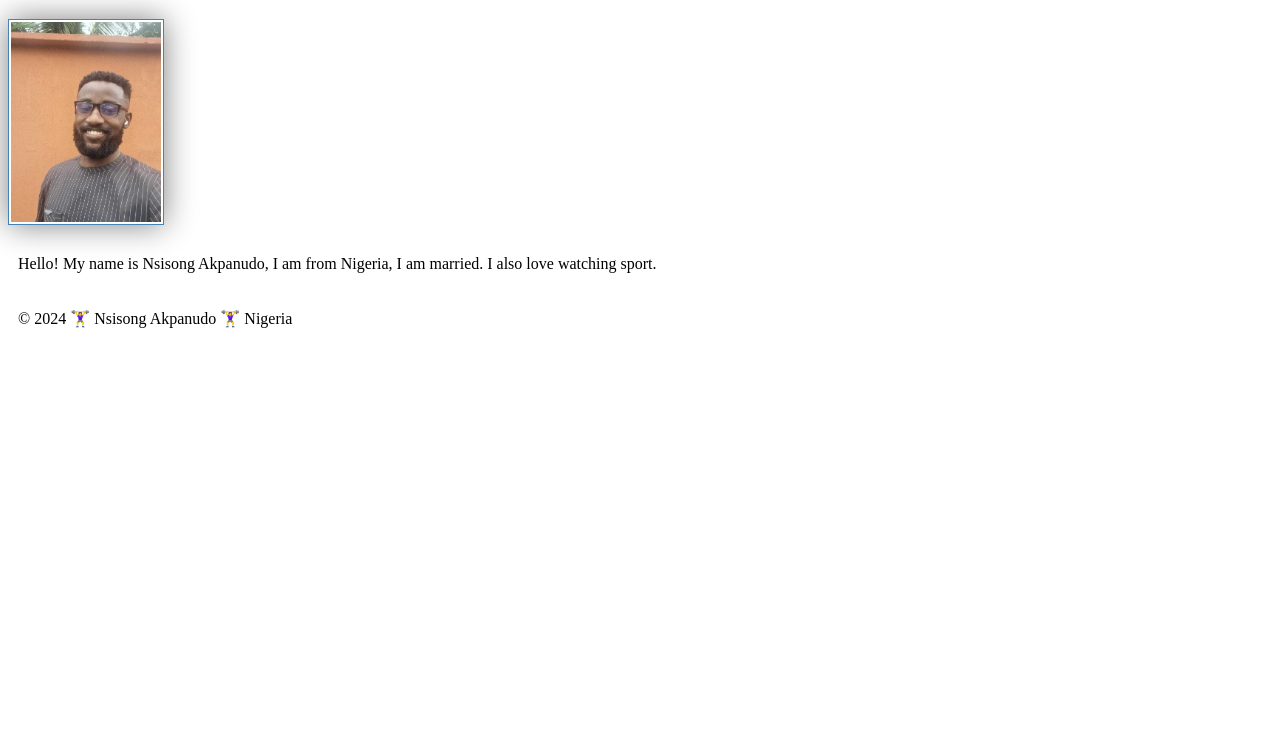
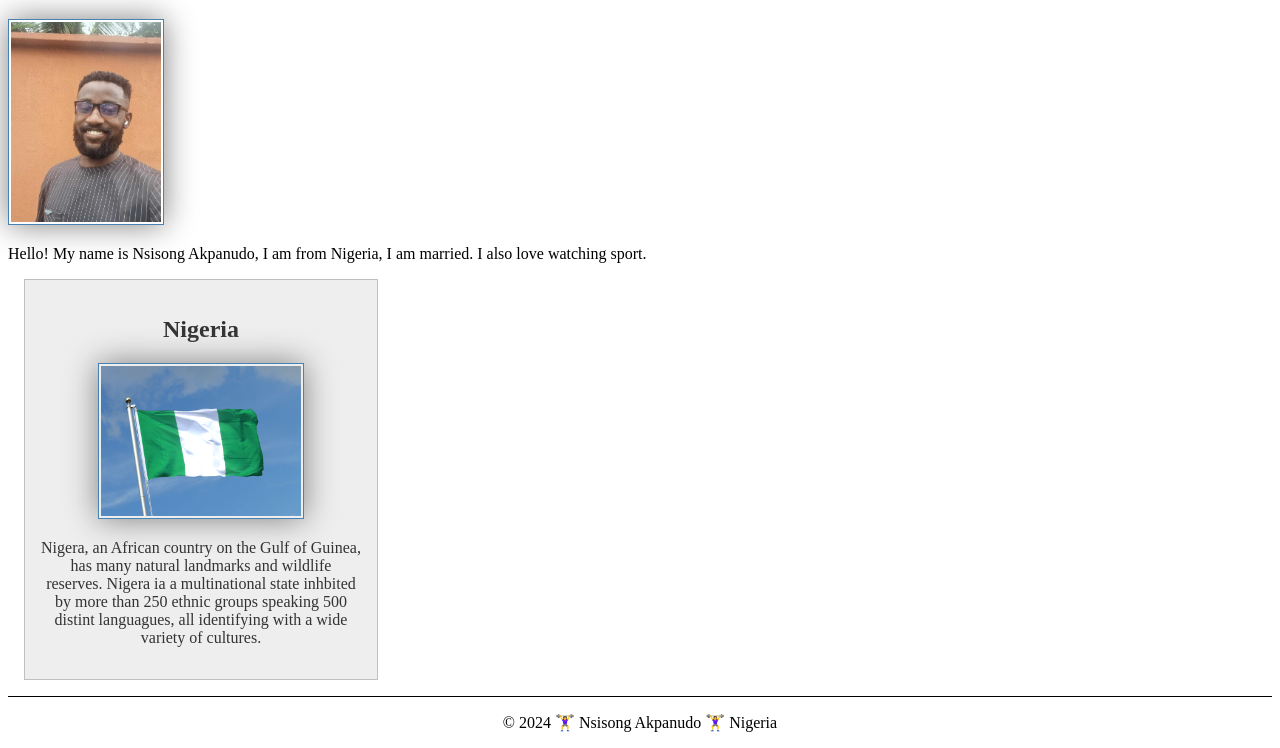
Before and after one commit to nsisong-byuidaho/wdd130, a plain HTML site: page index.html in a window 1280 px wide. Shown: the part 263-1011 px from the top of the page. Before the commit the page ends 800 px from the top, so only its background shows below. Drawn offline with Linux system fonts and the light colour scheme.

Commit message:
styles/styles.css

```diff
--- a/index.html
+++ b/index.html
@@ -4,6 +4,8 @@
         <meta charset="utf-8">
         <meta name="viewport" content="width=device-width,initial-scale=1.0">
         <title>Nsisong Akpanudo | WDD 130</title>
+        <meta name="description" content="my name is Nsisong Akpanudo, This is my homepage for course wdd130.">
+        <meta name="author" content="Nsisong Akpanudo">
         <link rel="stylesheet" href="styles/styles.css">
     </head>
     <body>
@@ -19,6 +21,14 @@
             <img src="images/profile.jpeg" alt="Hello, my name is Nsisong Akpanudo" width="200">
             <p>Hello! My name is Nsisong Akpanudo, I am from Nigeria, I am married. I also love watching sport.</p>
         </main>
+        <aside>
+            <h2>Nigeria</h2>
+            <img src="images/nigerian-flag.jpg" alt="The Nigeria's flag" width="200">
+            <p>Nigera, an African country on the Gulf of Guinea, has many natural landmarks and wildlife reserves.
+                Nigera ia a multinational state inhbited by more than 250 ethnic groups speaking 500 distint languagues, all identifying
+                with a wide variety of cultures.
+            </p>
+        </aside>
         <footer>
             <p>© 2024 🏋️‍♀️ Nsisong Akpanudo 🏋️‍♀️ Nigeria </p>
         </footer>
--- a/styles/styles.css
+++ b/styles/styles.css
@@ -22,5 +22,35 @@ img {
 }
 
 p {
-    padding: 10px;
+    padding: 0px;
 }
+
+main {
+    max-width: 840px;
+}
+
+aside {
+    width: 20rem;
+    margin: 1rem;
+    border: 1px solid rgba(0, 0, 0, 0.2); /* 1️⃣ */
+    padding: 1rem;
+    background-color: #eee;
+    color: #333;
+    text-align: center;
+}
+
+aside img {
+    width: 200px;
+    height: auto;
+}
+
+main img {
+    width: 150px;
+    height: auto;
+}
+
+footer {
+    margin-top: 15px;
+    border-top: 1px solid #000;
+    text-align: center;
+}
```
Also changed, not shown: images/nigerian-flag.jpg (added).
